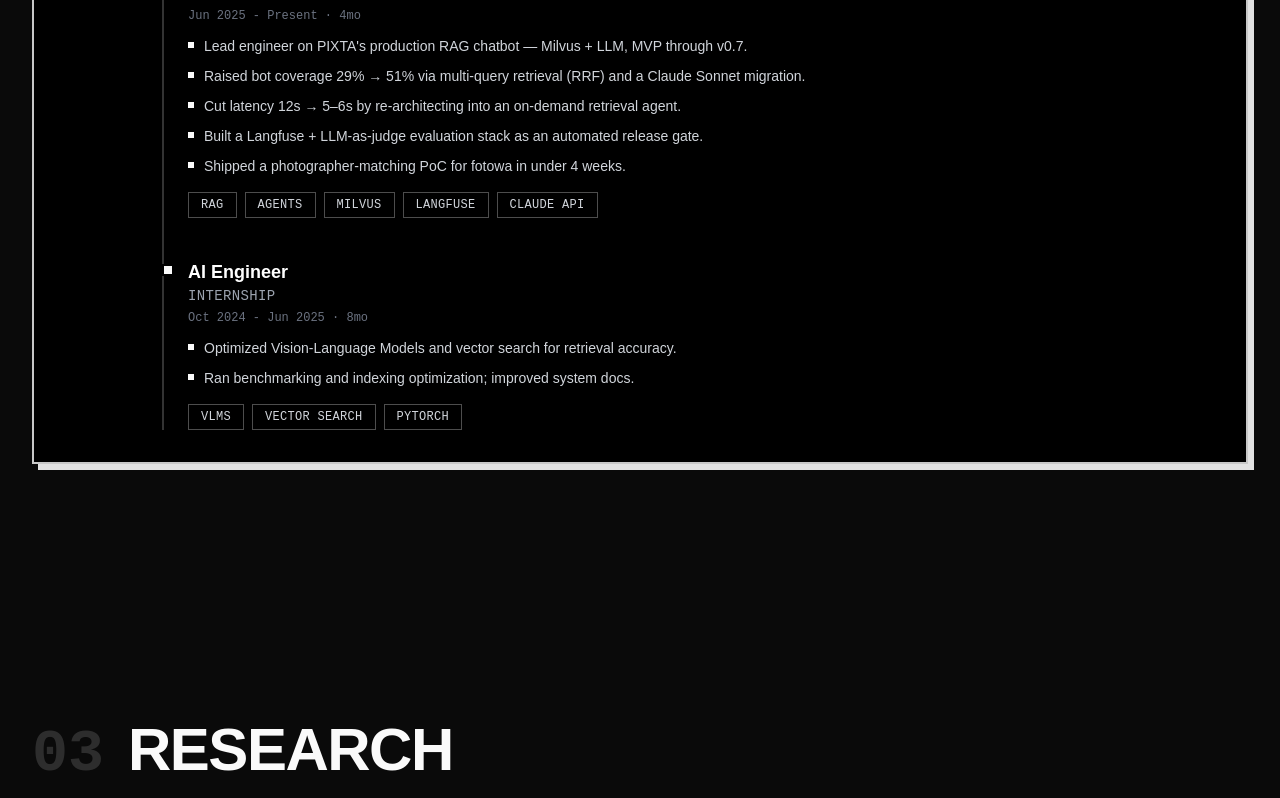
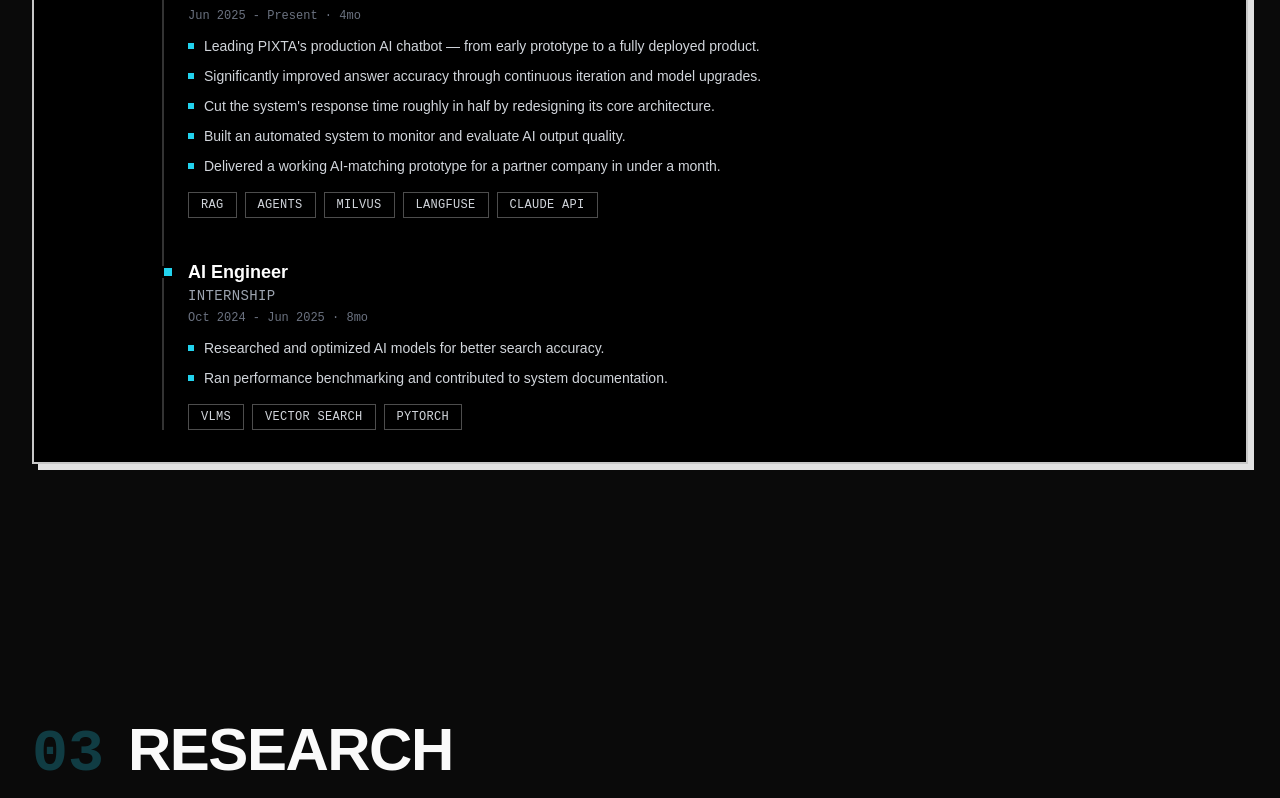
Before and after one commit to buisonanh/buisonanh.github.io, a React (Vite) app: page / in a window 1280 px wide. Shown: the part 2122-2920 px from the top of the page. Built offline with nearby package versions, Linux system fonts and the light colour scheme.

Commit message:
style: add cyan accent color, fix experience section alignment and simplify copy

```diff
--- a/src/components/portfolio/Footer.jsx
+++ b/src/components/portfolio/Footer.jsx
@@ -20,7 +20,7 @@
               href={link.href}
               target="_blank"
               rel="noopener noreferrer"
-              className="font-mono text-sm uppercase tracking-wide text-muted-foreground hover:text-foreground transition-colors"
+              className="font-mono text-sm uppercase tracking-wide text-muted-foreground hover:text-cyan-400 transition-colors"
             >
               {link.name}
             </a>
--- a/src/components/portfolio/Header.jsx
+++ b/src/components/portfolio/Header.jsx
@@ -52,7 +52,7 @@
                 key={item.name}
                 href={item.href}
                 onClick={(e) => handleNavClick(e, item.href)}
-                className="font-mono text-sm uppercase tracking-wide text-muted-foreground hover:text-foreground transition-colors"
+                className="font-mono text-sm uppercase tracking-wide text-muted-foreground hover:text-cyan-400 transition-colors"
               >
                 {item.name}
               </a>
@@ -90,7 +90,7 @@
                 key={item.name}
                 href={item.href}
                 onClick={(e) => handleNavClick(e, item.href)}
-                className="font-mono text-2xl uppercase tracking-wide text-muted-foreground hover:text-foreground transition-colors"
+                className="font-mono text-2xl uppercase tracking-wide text-muted-foreground hover:text-cyan-400 transition-colors"
               >
                 {item.name}
               </a>
--- a/src/components/portfolio/Hero.jsx
+++ b/src/components/portfolio/Hero.jsx
@@ -33,7 +33,7 @@
           <p className="font-mono text-lg md:text-2xl uppercase tracking-widest text-muted-foreground mb-8">
             AI Engineer
             <span
-              className="inline-block w-[3px] md:w-[4px] h-[0.8em] bg-foreground ml-2 align-middle animate-blink motion-reduce:hidden"
+              className="inline-block w-[3px] md:w-[4px] h-[0.8em] bg-cyan-400 ml-2 align-middle animate-blink motion-reduce:hidden"
               aria-hidden="true"
             />
           </p>
@@ -91,7 +91,7 @@
         whileHover={{ y: -5 }}
         aria-label="Scroll to about section"
       >
-        <ArrowDown className="w-8 h-8 animate-bounce text-muted-foreground hover:text-foreground" />
+        <ArrowDown className="w-8 h-8 animate-bounce text-muted-foreground hover:text-cyan-400" />
       </motion.a>
     </section>
   );
--- a/src/components/portfolio/News.jsx
+++ b/src/components/portfolio/News.jsx
@@ -33,7 +33,7 @@
         <BrutalCard key={idx} className="p-7 h-full flex flex-col">
           <h3 className="text-xl md:text-2xl font-bold mb-2 text-white">{article.title}</h3>
           <p className="text-gray-300 mb-4 flex-grow">{article.description}</p>
-          <a href={article.url} target="_blank" rel="noopener noreferrer" className="text-gray-200 hover:underline text-base font-medium mt-auto">Read Article</a>
+          <a href={article.url} target="_blank" rel="noopener noreferrer" className="text-gray-200 hover:text-cyan-400 hover:underline text-base font-medium mt-auto">Read Article</a>
         </BrutalCard>
       ))}
     </div>
--- a/src/components/portfolio/ProjectCard.jsx
+++ b/src/components/portfolio/ProjectCard.jsx
@@ -16,7 +16,7 @@
         <div className="flex items-start justify-between gap-3 mb-2">
           <h3 className="text-xl md:text-2xl font-bold text-white">{project.title}</h3>
           {project.badge && (
-            <span className="flex-shrink-0 text-xs font-mono uppercase tracking-wide text-gray-200 border border-white/30 px-3 py-1 whitespace-nowrap">
+            <span className="flex-shrink-0 text-xs font-mono uppercase tracking-wide text-cyan-400 border border-cyan-400/50 px-3 py-1 whitespace-nowrap">
               {project.badge}
             </span>
           )}
@@ -35,7 +35,7 @@
             href={project.link}
             target="_blank"
             rel="noopener noreferrer"
-            className="text-gray-200 hover:underline text-base font-medium mt-4"
+            className="text-gray-200 hover:text-cyan-400 hover:underline text-base font-medium mt-4"
           >
             {project.linkText || 'Read Paper'} →
           </a>
--- a/src/components/portfolio/SectionHeading.jsx
+++ b/src/components/portfolio/SectionHeading.jsx
@@ -11,7 +11,7 @@
     className={`mb-12 md:mb-16 ${center ? 'flex flex-col items-center' : ''}`}
   >
     <div className={`flex items-baseline gap-4 md:gap-6 ${center ? 'justify-center' : ''}`}>
-      <span className="text-4xl md:text-6xl font-extrabold font-mono leading-none text-foreground/15" aria-hidden="true">
+      <span className="text-4xl md:text-6xl font-extrabold font-mono leading-none text-cyan-400/25" aria-hidden="true">
         {index}
       </span>
       <h2 className="text-4xl md:text-6xl font-extrabold uppercase tracking-tight">{title}</h2>
--- a/src/components/portfolio/WorkExperience.jsx
+++ b/src/components/portfolio/WorkExperience.jsx
@@ -46,11 +46,11 @@
       startDate: '2025-06-01', // June 2025
       endDate: null, // Present
       highlights: [
-        "Lead engineer on PIXTA's production RAG chatbot — Milvus + LLM, MVP through v0.7.",
-        'Raised bot coverage 29% → 51% via multi-query retrieval (RRF) and a Claude Sonnet migration.',
-        'Cut latency 12s → 5–6s by re-architecting into an on-demand retrieval agent.',
-        'Built a Langfuse + LLM-as-judge evaluation stack as an automated release gate.',
-        'Shipped a photographer-matching PoC for fotowa in under 4 weeks.',
+        "Leading PIXTA's production AI chatbot — from early prototype to a fully deployed product.",
+        'Significantly improved answer accuracy through continuous iteration and model upgrades.',
+        "Cut the system's response time roughly in half by redesigning its core architecture.",
+        'Built an automated system to monitor and evaluate AI output quality.',
+        'Delivered a working AI-matching prototype for a partner company in under a month.',
       ],
       tags: ['RAG', 'Agents', 'Milvus', 'Langfuse', 'Claude API'],
     },
@@ -60,8 +60,8 @@
       startDate: '2024-10-01', // October 2024
       endDate: '2025-06-01', // Full-time start date
       highlights: [
-        'Optimized Vision-Language Models and vector search for retrieval accuracy.',
-        'Ran benchmarking and indexing optimization; improved system docs.',
+        'Researched and optimized AI models for better search accuracy.',
+        'Ran performance benchmarking and contributed to system documentation.',
       ],
       tags: ['VLMs', 'Vector Search', 'PyTorch'],
     },
@@ -90,14 +90,14 @@
             <div className="border-l-2 border-white/20 pl-6 space-y-10 relative">
               {experience.roles.map((role, idx) => (
                 <div key={idx} className="relative">
-                  <div className="absolute -left-[1.65rem] top-1.5 w-3 h-3 bg-foreground border-2 border-black"></div>
+                  <div className="absolute -left-[1.65rem] top-2 w-3 h-3 bg-cyan-400 border-2 border-black"></div>
                   <div className="text-lg font-bold text-white">{role.title}</div>
                   <div className="text-sm font-mono uppercase tracking-wide text-gray-400 mb-1">{role.type}</div>
                   <div className="text-xs font-mono text-gray-500 mb-3">{formatDateRange(role.startDate, role.endDate)}</div>
                   <ul className="space-y-2.5 mb-4">
                     {role.highlights.map((point, i) => (
-                      <li key={i} className="flex items-start gap-2.5 text-sm text-gray-300">
-                        <span className="w-1.5 h-1.5 bg-foreground mt-1.5 flex-shrink-0" aria-hidden="true" />
+                      <li key={i} className="flex items-center gap-2.5 text-sm text-gray-300">
+                        <span className="w-1.5 h-1.5 bg-cyan-400 flex-shrink-0" aria-hidden="true" />
                         <span>{point}</span>
                       </li>
                     ))}
--- a/src/index.css
+++ b/src/index.css
@@ -25,7 +25,7 @@
     --destructive-foreground: 0 0% 98%;
     --border: 0 0% 14.9%;
     --input: 0 0% 14.9%;
-    --ring: 0 0% 83.1%;
+    --ring: 189 94% 55%;
     --radius: 0px;
   }
 
@@ -48,7 +48,7 @@
     --destructive-foreground: 0 0% 98%;
     --border: 0 0% 14.9%;
     --input: 0 0% 14.9%;
-    --ring: 0 0% 83.1%;
+    --ring: 189 94% 55%;
   }
 }
 
```
Also changed, not shown: src/components/portfolio/Education.jsx (+6 -6 lines).
